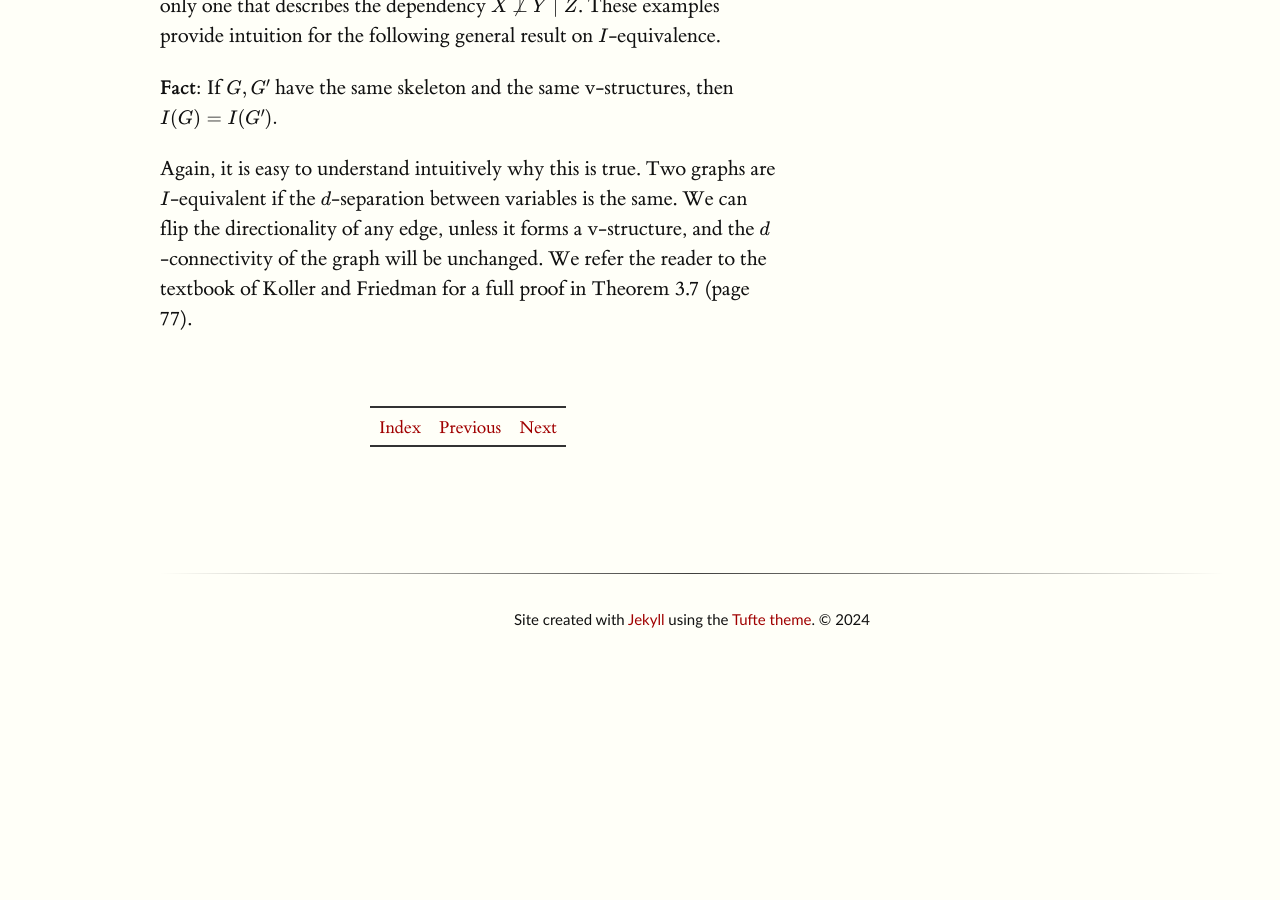
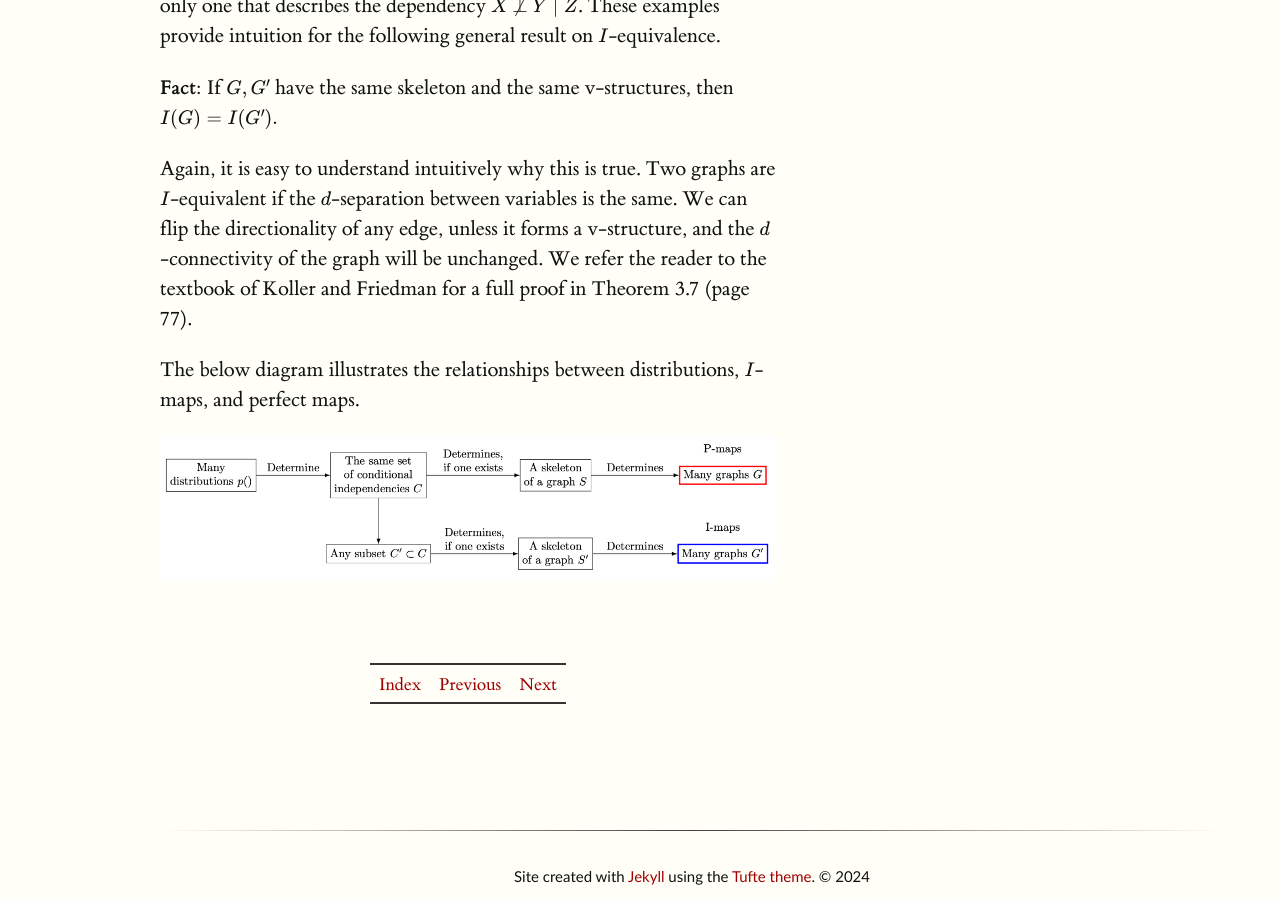
Before and after one commit to ermongroup/cs228-notes, a Jekyll site: the page built from representation/directed/index.md, in a window 1280 px wide and 900 px high, scrolled down 7870 px. Built offline with Jekyll 4.4.1, drawn with Linux system fonts in a browser that asks for light colours; formulas are drawn with MathJax 3; before the commit the page ends 8513 px from its top, so only the background shows below that.

Commit message:
Add I-map/P-map diagram

```diff
--- a/representation/directed/index.md
+++ b/representation/directed/index.md
@@ -122,6 +122,10 @@ The cascade-type structures (a,b) are clearly symmetric and the directionality o
 
 Again, it is easy to understand intuitively why this is true. Two graphs are $$I$$-equivalent if the $$d$$-separation between variables is the same. We can flip the directionality of any edge, unless it forms a v-structure, and the $$d$$-connectivity of the graph will be unchanged. We refer the reader to the textbook of Koller and Friedman for a full proof in Theorem 3.7 (page 77).
 
+The below diagram illustrates the relationships between distributions, $$I$$-maps, and perfect maps.
+
+![I-map and P-map diagram](../../assets/img/Imap_Pmap_diagram.png)
+
 <br/>
 
 |[Index](../../) | [Previous](../../preliminaries/applications) | [Next](../undirected)|
```
Also changed, not shown: assets/img/Imap_Pmap_diagram.png (added).
